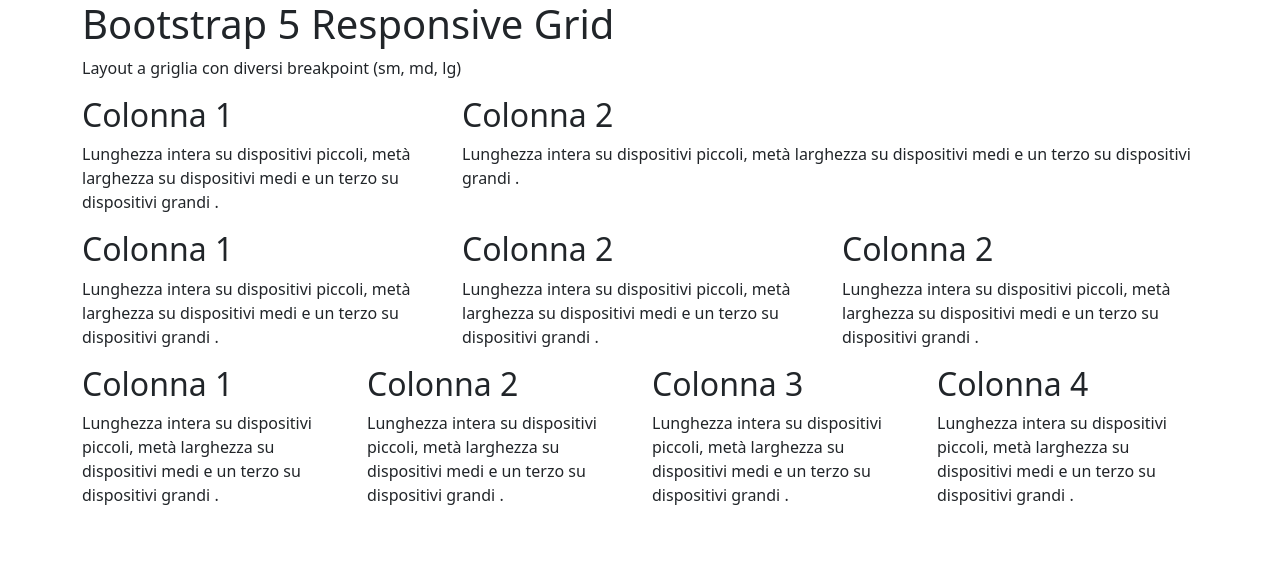
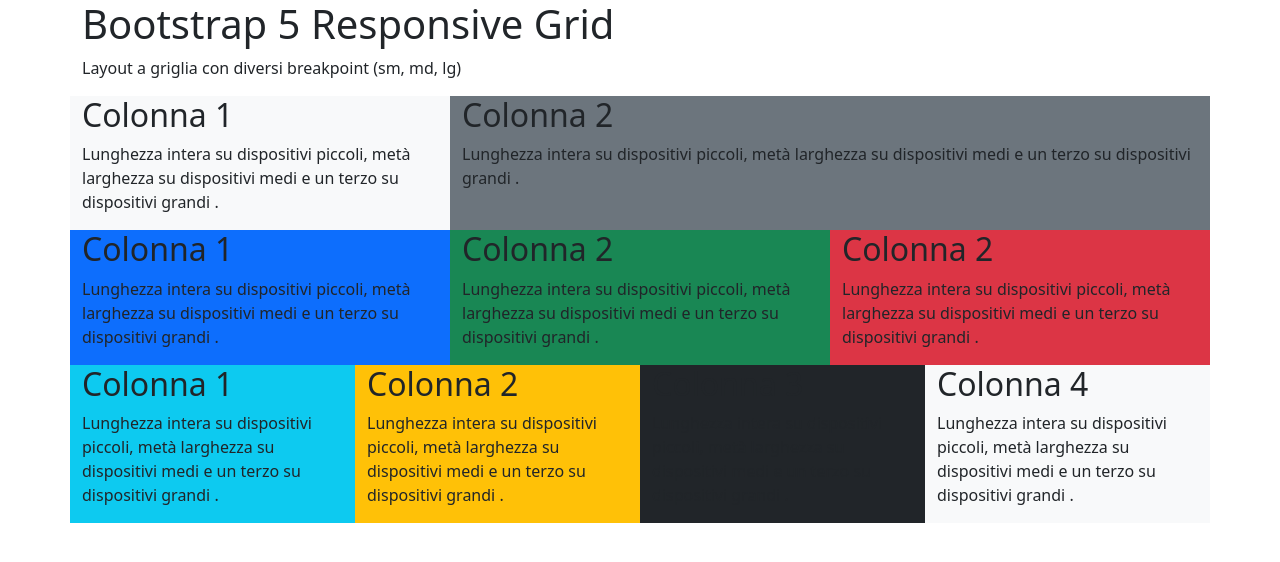
Before and after one commit to Michecosa/htmlcss-bootstrap-layout, a plain HTML site: page index.html in a window 1280 px wide. Drawn offline with nearby package versions, Linux system fonts and the light colour scheme; files that its build step writes are made by us from their sources.

Commit message:
Add bg colors

```diff
--- a/index.html
+++ b/index.html
@@ -14,9 +14,11 @@
 <body>
   <header></header>
   <main>
-    <div class="container">
-      <h1>Bootstrap 5 Responsive Grid</h1>
-      <p>Layout a griglia con diversi breakpoint (sm, md, lg)</p>
+    <div class="container bg-body">
+      <div>
+        <h1>Bootstrap 5 Responsive Grid</h1>
+        <p>Layout a griglia con diversi breakpoint (sm, md, lg)</p>
+      </div>
 
       <!-- First area (Mobile):
        *  Colonna 1
@@ -27,11 +29,11 @@
       -->
 
       <div class="row">
-        <div class="col-sm-12 col-md-6 col-lg-4">
+        <div class="col-sm-12 col-md-6 col-lg-4 bg-light">
           <h2>Colonna 1</h2>
           <p>Lunghezza intera su dispositivi piccoli, met&agrave; larghezza su dispositivi medi e un terzo su dispositivi grandi .</p>
         </div>
-        <div class="col-sm-12 col-md-6 col-lg-8">
+        <div class="col-sm-12 col-md-6 col-lg-8 bg-secondary">
           <h2>Colonna 2</h2>
           <p>Lunghezza intera su dispositivi piccoli, met&agrave; larghezza su dispositivi medi e un terzo su dispositivi grandi .</p>
         </div>
@@ -49,15 +51,15 @@
 
       <div>
         <div class="row">
-          <div class="col-sm-6 col-md-4 col-lg-4">
+          <div class="col-sm-6 col-md-4 col-lg-4 bg-primary">
             <h2>Colonna 1</h2>
             <p>Lunghezza intera su dispositivi piccoli, met&agrave; larghezza su dispositivi medi e un terzo su dispositivi grandi .</p>
           </div>
-          <div class="col-sm-6 col-md-4 col-lg-4">
+          <div class="col-sm-6 col-md-4 col-lg-4 bg-success">
             <h2>Colonna 2</h2>
             <p>Lunghezza intera su dispositivi piccoli, met&agrave; larghezza su dispositivi medi e un terzo su dispositivi grandi .</p>
           </div>
-          <div class="col-sm-12 col-md-4 col-lg-4">
+          <div class="col-sm-12 col-md-4 col-lg-4 bg-danger">
             <h2>Colonna 2</h2>
             <p>Lunghezza intera su dispositivi piccoli, met&agrave; larghezza su dispositivi medi e un terzo su dispositivi grandi .</p>
           </div>
@@ -75,19 +77,19 @@
       -->
 
       <div class="row">
-        <div class="col-sm-6 col-md-3 col-lg-3">
+        <div class="col-sm-6 col-md-3 col-lg-3 bg-info">
           <h2>Colonna 1</h2>
           <p>Lunghezza intera su dispositivi piccoli, met&agrave; larghezza su dispositivi medi e un terzo su dispositivi grandi .</p>
         </div>
-        <div class="col-sm-6 col-md-3 col-lg-3">
+        <div class="col-sm-6 col-md-3 col-lg-3 bg-warning">
           <h2>Colonna 2</h2>
           <p>Lunghezza intera su dispositivi piccoli, met&agrave; larghezza su dispositivi medi e un terzo su dispositivi grandi .</p>
         </div>
-        <div class="col-sm-6 col-md-3 col-lg-3">
+        <div class="col-sm-6 col-md-3 col-lg-3 bg-dark">
           <h2>Colonna 3</h2>
           <p>Lunghezza intera su dispositivi piccoli, met&agrave; larghezza su dispositivi medi e un terzo su dispositivi grandi .</p>
         </div>
-        <div class="col-sm-6 col-md-3 col-lg-3">
+        <div class="col-sm-6 col-md-3 col-lg-3 bg-light">
           <h2>Colonna 4</h2>
           <p>Lunghezza intera su dispositivi piccoli, met&agrave; larghezza su dispositivi medi e un terzo su dispositivi grandi .</p>
         </div>
```
